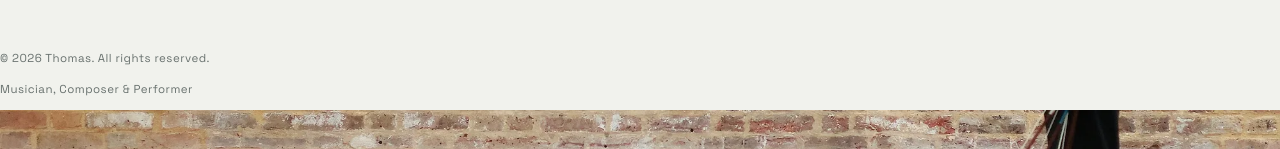
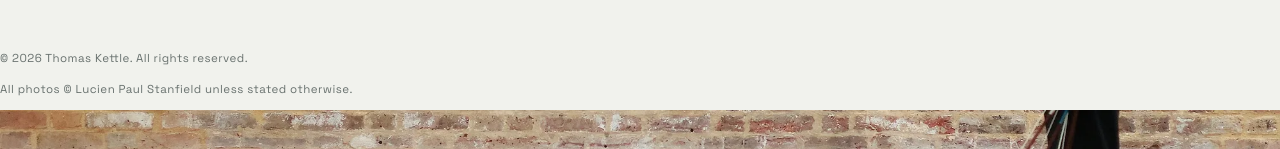
Before and after one commit to abiv12/website1.0, a website: page index.html in a window 1280 px wide. Shown: the part 2444-2593 px from the top of the page. Drawn offline with Linux system fonts and the light colour scheme; no server answers.

Commit message:
Update website footer

```diff
--- a/footer.html
+++ b/footer.html
@@ -1,4 +1,4 @@
 <footer class="site-footer">
-    <p>© 2026 Thomas. All rights reserved.</p>
-    <p>Musician, Composer & Performer</p>
+    <p>© 2026 Thomas Kettle. All rights reserved.</p>
+    <p>All photos © Lucien Paul Stanfield unless stated otherwise.</p>
 </footer>
```
